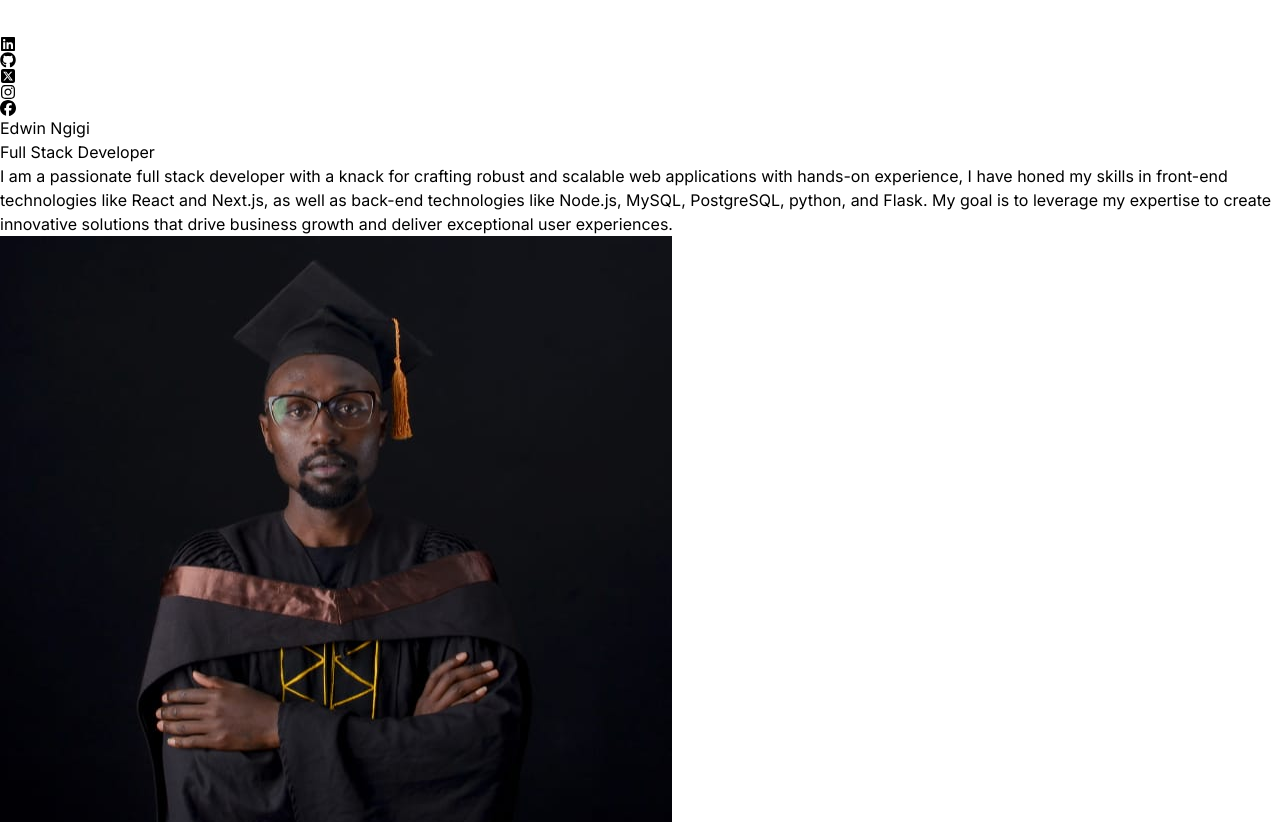
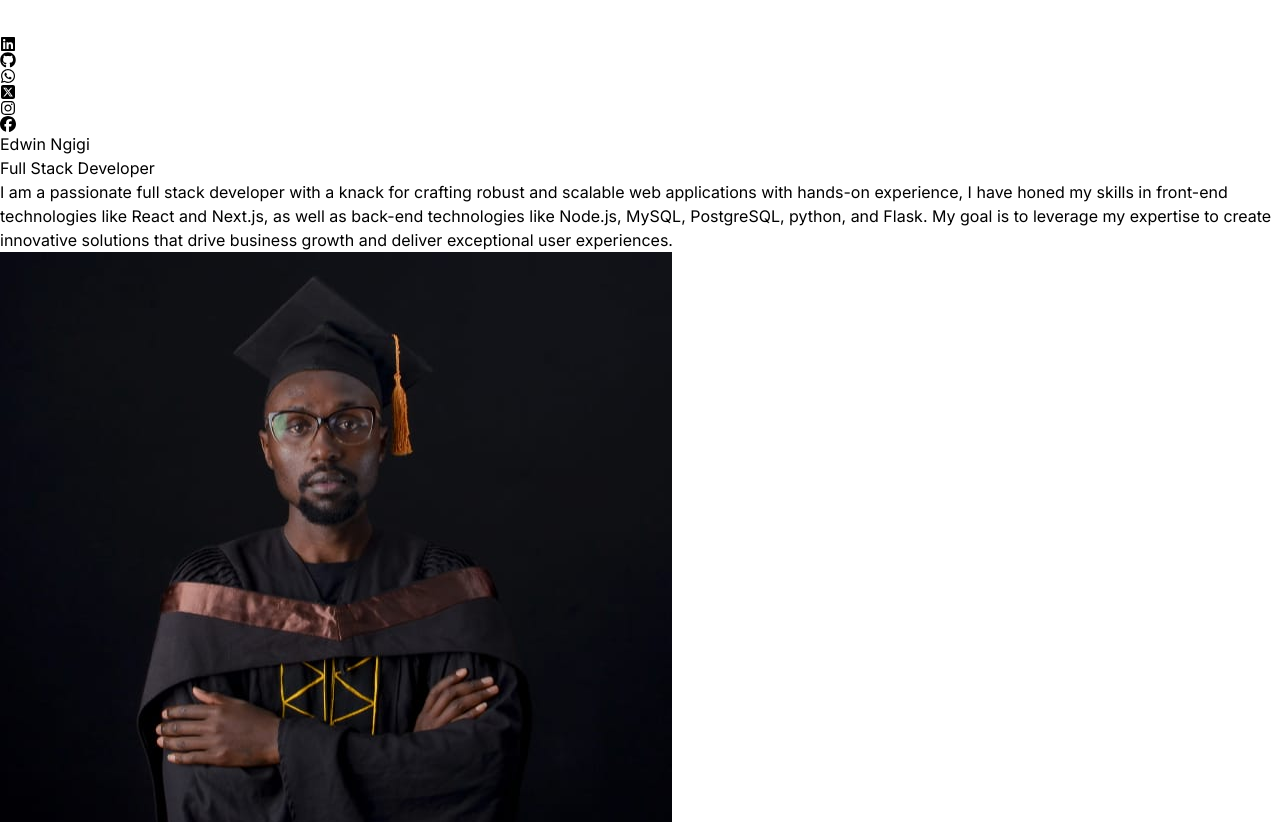
Before and after one commit to carol-kanini/carol-portfolio, a React (Vite) app: page / in a window 1280 px wide. Shown: the top 822 px of the page. Built offline with nearby package versions, Linux system fonts and the light colour scheme; a web font is replaced by a local one.

Commit message:
added links to the nav icons

```diff
--- a/src/components/Navbar.jsx
+++ b/src/components/Navbar.jsx
@@ -1,7 +1,7 @@
 import React from 'react'
 import logo from '../assets/logo.png'
 import { FaLinkedin } from 'react-icons/fa'
-import { FaGithub } from 'react-icons/fa'
+import { FaGithub, FaWhatsapp } from 'react-icons/fa'
 import { FaSquareXTwitter } from 'react-icons/fa6'
 import { FaInstagram } from 'react-icons/fa6'
 import { FaFacebook } from 'react-icons/fa6'
@@ -15,10 +15,11 @@ const Navbar = () => {
         </div>
         <div className='m-8 flex items-center justify-center gap-4 text-2xl'>
             <FaLinkedin />
-            <FaGithub />
-            <FaSquareXTwitter />
-            <FaInstagram />
-            <FaFacebook />
+            <a href='https://github.com/eduu-11287'> <FaGithub /></a>
+            <a href='https://wa.me/254717677853'> <FaWhatsapp /></a>
+            <a href='https://x.com/Bumble_254'> <FaSquareXTwitter /></a>
+            <a href='https://www.instagram.com/eduuh_254/?__pwa=1'><FaInstagram /> </a>
+            <a href='https://www.facebook.com/Eduuh254'> <FaFacebook /></a>
         </div>
     </nav>
   )
```
